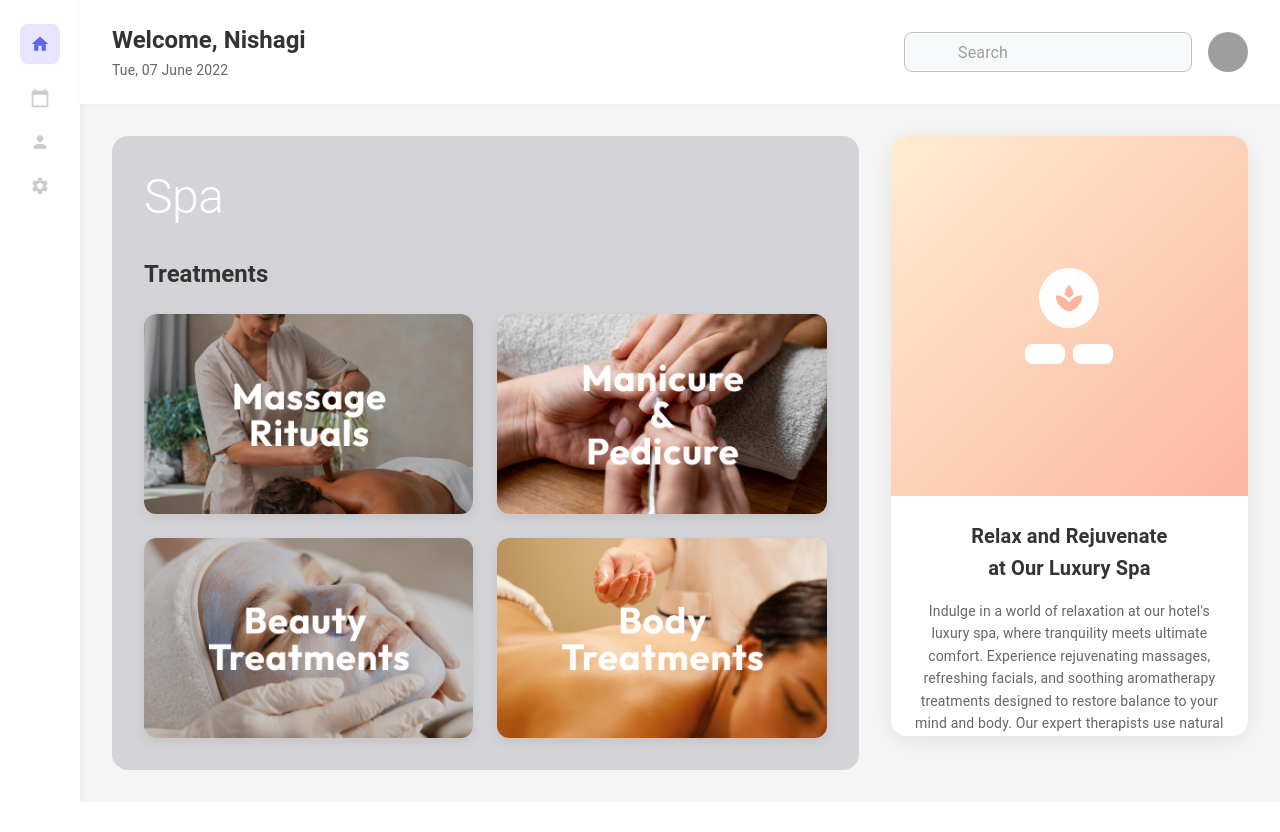
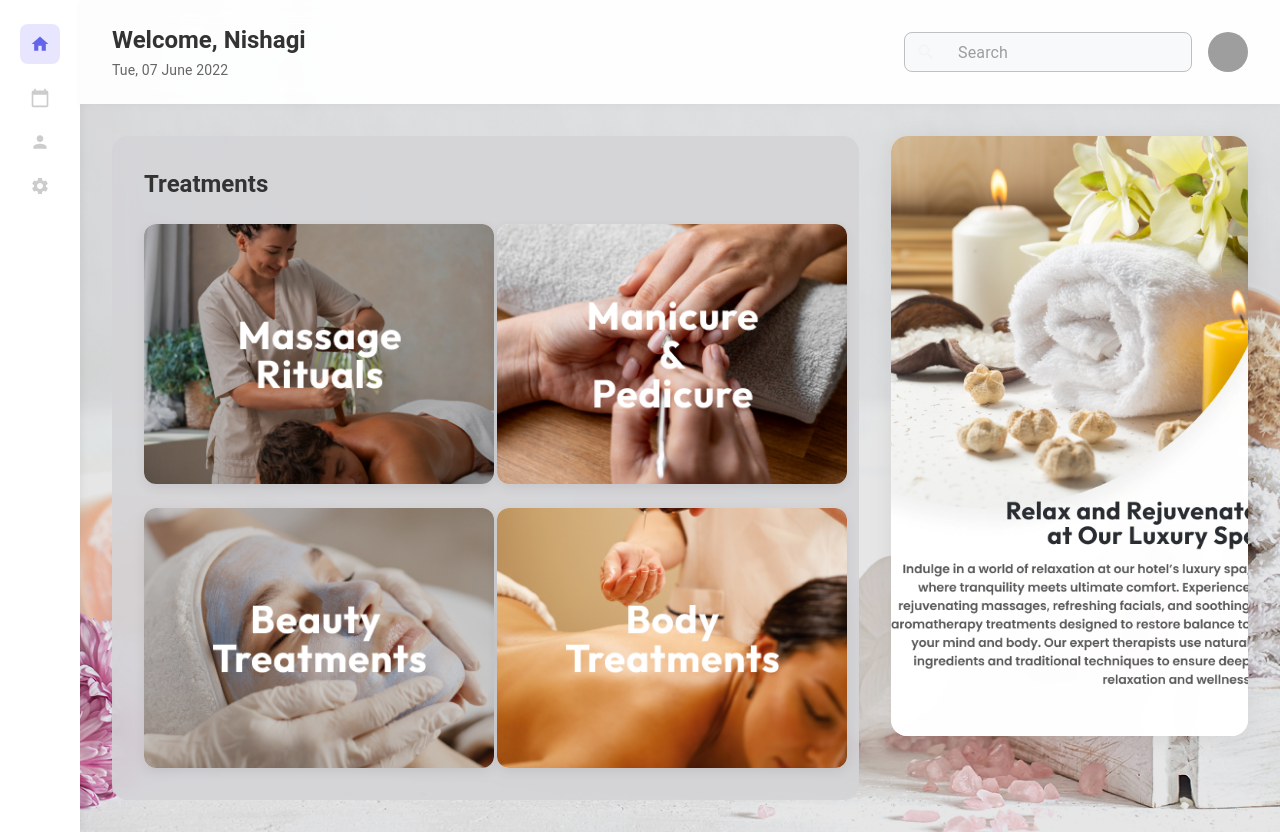
Before and after one commit to SyncSixSolutions/hms-frontend, a React (Vite) app in the folder frontend/: page / in a window 1280 px wide. Before the commit the page ends 802 px from the top, so only its background shows below. Built offline with nearby package versions, Linux system fonts and the light colour scheme; grey boxes are pictures that could not be loaded.

Commit message:
Add theraphy by client with changes

```diff
--- a/frontend/src/pages/Client/Therapy/ShowTherapyItems.tsx
+++ b/frontend/src/pages/Client/Therapy/ShowTherapyItems.tsx
@@ -20,6 +20,7 @@ import treatment_2 from '../../../assets/images/theraphy/treatment_2.png';
 import treatment_3 from '../../../assets/images/theraphy/treatment_3.png';
 import treatment_4 from '../../../assets/images/theraphy/treatment_4.png';
 import details_food from '../../../assets/images/theraphy/details_food.png';
+import bgphoto from '../../../assets/images/theraphy/background.png';
 
 
 const spaPromoImage = '/api/placeholder/400/300';
@@ -58,7 +59,8 @@ const TreatmentCard: React.FC<TreatmentCardProps> = ({
       position: 'relative',
       borderRadius: 3,
       boxShadow: 'rgba(0, 0, 0, 0.08) 0px 4px 12px',
-      height: '200px',
+      height: '260px',
+      width: '350px',
       cursor: 'pointer',
       overflow: 'hidden',
       border: isSelected ? '3px solid #fff' : 'none',
@@ -149,7 +151,7 @@ const BookingSidePanel: React.FC<{
               <Box
                 sx={{
                   width: '100%',
-                  height: 200,
+                  height: 280,
                   borderRadius: 3,
                   backgroundImage: `url(${selectedTreatment?.image})`,
                   backgroundSize: 'cover',
@@ -219,24 +221,20 @@ const BookingSidePanel: React.FC<{
 
             {/* Treatment summary */}
             <Box sx={{
-              p: 2,
-              bgcolor: '#fce4ec',
-              borderRadius: 2,
               mb: 2,
-              border: '1px solid #f8bbd9'
             }}>
-              <Typography variant="subtitle1" fontWeight="600" sx={{ mb: 1, color: '#ad1457' }}>
+              <Typography variant="subtitle1" fontWeight="800" sx={{ mb: 1, color: '#000' }}>
                 {selectedTreatment?.name?.replace(/\n/g, ' ')}
               </Typography>
-              <Typography variant="body2" sx={{ color: '#880e4f' }}>
+              <Typography variant="body2" sx={{ color: '#000' }}>
                 Professional spa treatment
               </Typography>
             </Box>
 
             {/* Calendar Date Selection */}
             <Box sx={{ mb: 3 }}>
-              <Typography variant="subtitle1" fontWeight="600" sx={{ mb: 2, color: '#e91e63' }}>
-                Select a Date:
+              <Typography variant="subtitle1" fontWeight="400" sx={{ mb: 2, color: '#000' }}>
+                Select a Date
               </Typography>
 
               <LocalizationProvider dateAdapter={AdapterDateFns}>
@@ -270,8 +268,8 @@ const BookingSidePanel: React.FC<{
 
             {/* Time Selection Boxes */}
             <Box sx={{ flex: 1, overflow: 'auto' }}>
-              <Typography variant="subtitle1" fontWeight="600" sx={{ mb: 2, color: '#e91e63' }}>
-                Select a Time:
+              <Typography variant="subtitle1" fontWeight="400" sx={{ mb: 2, color: '#000' }}>
+                Select a Time
               </Typography>
 
               <Box sx={{
@@ -287,28 +285,33 @@ const BookingSidePanel: React.FC<{
                     onClick={() => setSelectedTime(time)}
                     sx={{
                       p: 1,
-                      border: selectedTime === time ? '2px solid #e91e63' : '1px solid #f8bbd9',
+                      border: selectedTime === time ? '2px solid #e91e63' : '1px solid #e91e63',
                       borderRadius: 1.5,
                       textAlign: 'center',
                       cursor: 'pointer',
-                      bgcolor: selectedTime === time ? '#fce4ec' : '#fff',
+                      bgcolor: selectedTime === time ? '#e91e63' : '#fff',
                       transition: 'all 0.2s ease',
                       minHeight: '40px',
                       display: 'flex',
                       alignItems: 'center',
                       justifyContent: 'center',
                       '&:hover': {
-                        bgcolor: selectedTime === time ? '#fce4ec' : '#fdf2f8',
-                        borderColor: '#e91e63'
+                        bgcolor: '#e91e63',
+                        borderColor: '#e91e63',
+                        '& .time-text': {
+                        color: '#fff'
+                        }
                       }
                     }}
                   >
                    <Typography
+          className="time-text"
           variant="body2"
           fontWeight={selectedTime === time ? 600 : 400}
           sx={{
-                        color: selectedTime === time ? '#e91e63' : '#333',
-                        fontSize: '0.875rem'
+            color: selectedTime === time ? '#fff' : '#e91e63',
+            fontSize: '0.875rem',
+            transition: 'color 0.2s ease'
           }}
         >
           {time}
@@ -398,7 +401,42 @@ const SpaDashboard: React.FC = () => {
     : null;
 
   return (
-    <Box sx={{ display: 'flex', minHeight: '100vh', bgcolor: '#f5f5f5' }}>
+    <Box sx={{
+      display: 'flex',
+      minHeight: '100vh',
+      backgroundImage: `url(${bgphoto})`,
+      backgroundSize: 'cover',
+      backgroundPosition: 'center',
+      backgroundRepeat: 'no-repeat',
+      backgroundAttachment: 'fixed'
+
+    }}>
+      {/* Spa Title Background
+      <Box sx={{
+        position: 'absolute',
+        top: 20,
+        left: 0,
+        right: 0,
+        zIndex: 0,
+        display: 'flex',
+        justifyContent: 'center',
+        alignItems: 'flex-start',
+        pt: 8
+      }}>
+        <Typography
+          variant="h2"
+          sx={{
+            color: '#fff',
+            fontWeight: 300,
+            fontSize: '3rem',
+            textShadow: '2px 2px 8px rgba(0,0,0,0.5)',
+            opacity: 0.8
+          }}
+        >
+          Spa
+        </Typography>
+      </Box> */}
+
       {/* Sidebar */}
       <Box sx={{
         width: 80,
@@ -427,7 +465,7 @@ const SpaDashboard: React.FC = () => {
       </Box>
 
       {/* Main Content */}
-      <Box sx={{ flex: 1, display: 'flex', flexDirection: 'column' }}>
+      <Box sx={{ flex: 1, display: 'flex', flexDirection: 'column', position: 'relative', zIndex: 1 }}>
         {/* Header */}
         <Box sx={{
           p: 3,
@@ -435,7 +473,8 @@ const SpaDashboard: React.FC = () => {
           display: 'flex',
           justifyContent: 'space-between',
           alignItems: 'center',
-          bgcolor: '#fff',
+          bgcolor: 'rgba(255, 255, 255, 0.95)',
+          backdropFilter: 'blur(10px)',
           boxShadow: '0 2px 8px rgba(0,0,0,0.03)',
         }}>
           <Box>
@@ -463,7 +502,7 @@ const SpaDashboard: React.FC = () => {
                   '& .MuiOutlinedInput-root': {
                     pl: 5,
                     borderRadius: 2,
-                    bgcolor: '#f8f9fa'
+                    bgcolor: 'rgba(248, 249, 250, 0.9)'
                   }
                 }}
               />
@@ -478,12 +517,13 @@ const SpaDashboard: React.FC = () => {
             {/* Left Side - Treatments */}
             <Grid item xs={12} md={selectedTreatmentId ? 8 : 8}>
               <Box sx={{
-                bgcolor: '#d4d4d8',
+                bgcolor: 'rgba(212, 212, 216, 0.9)',
+                backdropFilter: 'blur(10px)',
                 borderRadius: 4,
                 p: 4,
                 minHeight: '600px'
               }}>
-                <Typography
+                {/* <Typography
                   variant="h2"
                   sx={{
                     color: '#fff',
@@ -493,7 +533,7 @@ const SpaDashboard: React.FC = () => {
                   }}
                 >
                   Spa
-                </Typography>
+                </Typography> */}
 
                 <Typography
                   variant="h5"
@@ -530,7 +570,8 @@ const SpaDashboard: React.FC = () => {
                 {selectedTreatmentId ? (
                   <Grow in timeout={400}>
                     <Box sx={{
-                      bgcolor: '#fff',
+                      bgcolor: 'rgba(255, 255, 255, 0.95)',
+                      backdropFilter: 'blur(10px)',
                       borderRadius: 4,
                       p: 3,
                       height: '100%',
@@ -545,73 +586,23 @@ const SpaDashboard: React.FC = () => {
                   </Grow>
                 ) : (
                   <Box sx={{
-                    bgcolor: '#fff',
+                    bgcolor: 'rgba(255, 255, 255, 0.95)',
+                    backdropFilter: 'blur(10px)',
                     borderRadius: 4,
                     overflow: 'hidden',
                     height: '100%',
                     boxShadow: '0 4px 24px rgba(0,0,0,0.08)'
                   }}>
                     <Box sx={{
-                      height: '60%',
-                      background: 'linear-gradient(135deg, #ffecd2 0%, #fcb69f 100%)',
-                      position: 'relative',
-                      display: 'flex',
-                      alignItems: 'center',
-                      justifyContent: 'center'
+                      height: '100%',
+                      backgroundImage: `url(${details_food})`,
+                      backgroundSize: 'cover',
+                      backgroundPosition: 'center',
+                      backgroundRepeat: 'no-repeat'
                     }}>
-                      {/* Spa elements illustration */}
-                      <Box sx={{ textAlign: 'center' }}>
-                        <Box sx={{
-                          width: 60,
-                          height: 60,
-                          bgcolor: '#fff',
-                          borderRadius: '50%',
-                          display: 'flex',
-                          alignItems: 'center',
-                          justifyContent: 'center',
-                          mb: 2,
-                          mx: 'auto'
-                        }}>
-                          <SpaIcon sx={{ color: '#fcb69f', fontSize: 32 }} />
-                        </Box>
-                        <Box sx={{ display: 'flex', gap: 1, justifyContent: 'center' }}>
-                          <Box sx={{ width: 40, height: 20, bgcolor: '#fff', borderRadius: 2 }} />
-                          <Box sx={{ width: 40, height: 20, bgcolor: '#fff', borderRadius: 2 }} />
-                        </Box>
-                      </Box>
+
                     </Box>
 
-                    <Box sx={{ p: 3, height: '40%' }}>
-                      <Typography
-                        variant="h6"
-                        sx={{
-                          fontWeight: 700,
-                          textAlign: 'center',
-                          mb: 2,
-                          color: '#333'
-                        }}
-                      >
-                        Relax and Rejuvenate<br />
-                        at Our Luxury Spa
-                      </Typography>
-                      <Typography
-                        variant="body2"
-                        sx={{
-                          color: '#666',
-                          textAlign: 'center',
-                          lineHeight: 1.6,
-                          fontSize: '0.875rem'
-                        }}
-                      >
-                        Indulge in a world of relaxation at our hotel's luxury spa,
-                        where tranquility meets ultimate comfort. Experience
-                        rejuvenating massages, refreshing facials, and soothing
-                        aromatherapy treatments designed to restore balance to
-                        your mind and body. Our expert therapists use natural
-                        ingredients and traditional techniques to ensure deep
-                        relaxation and wellness.
-                      </Typography>
-                    </Box>
                   </Box>
                 )}
               </Box>
```
Also changed, not shown: frontend/src/assets/images/theraphy/background.png (added). Lines whose indentation alone changed are shown as unchanged.
